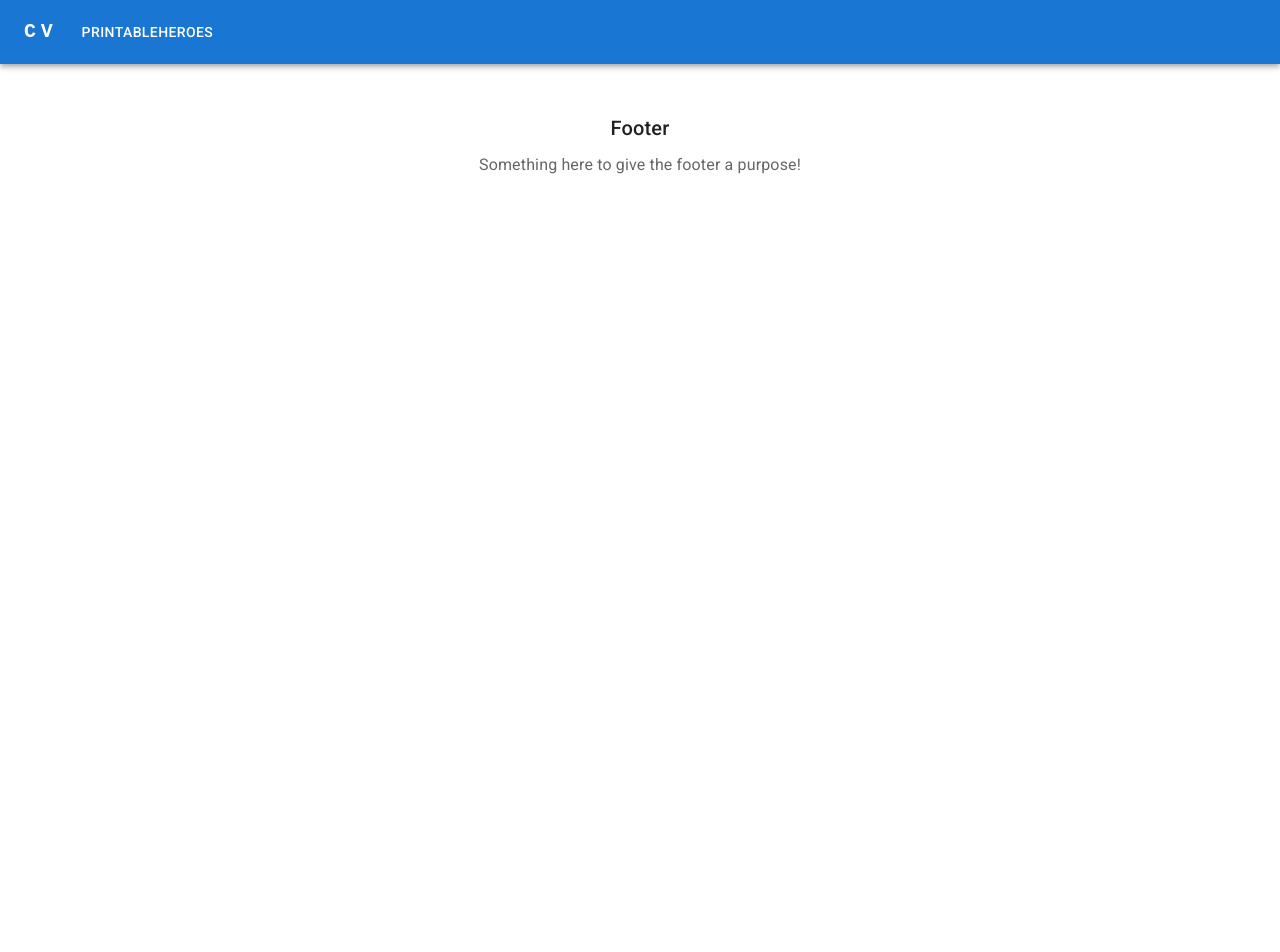
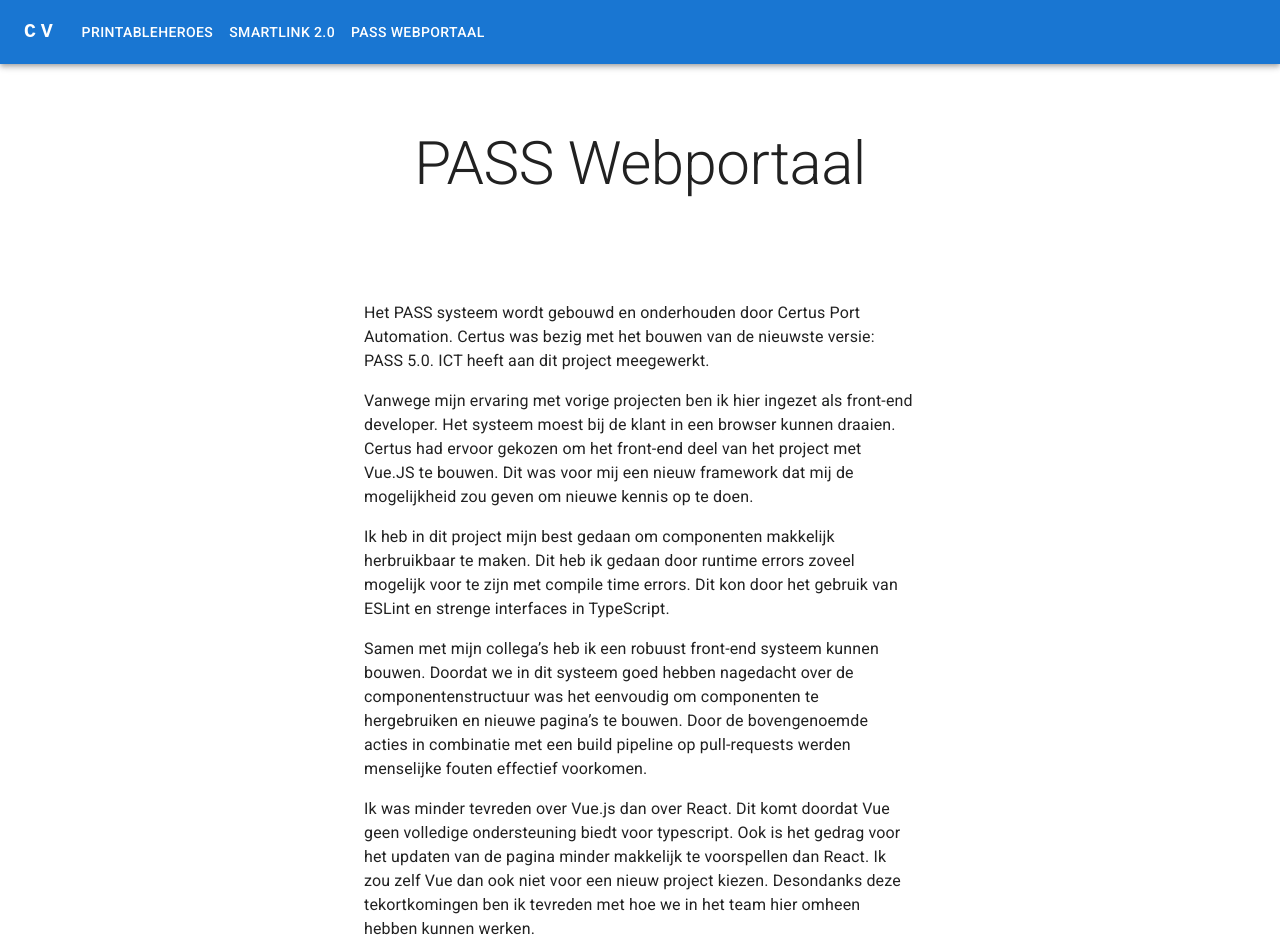
Before and after one commit to Raideron/CV, a Next.js app: page /projects/pass in a window 1280 px wide. Shown: the top 952 px of the page. Before the commit the page ends 800 px from the top, so only its background shows below. Built offline with nearby package versions, Linux system fonts and the light colour scheme.

Commit message:
Add projects

```diff
--- a/constants/projects.tsx
+++ b/constants/projects.tsx
@@ -1,10 +1,18 @@
 import React from "react";
 import PrintableHeroesImg from "../public/PrintableHeroes.jpg";
+import SmartLinkImg from "../public/SmartLink2.png";
+import CertusImg from "../public/certus.jpg";
 import { Project } from "@root/types/project";
 
 export const projects: Project[] = [
 	{
-		displayName: "PrintableHeroes",
+		displayName: (
+			<>
+				Printable
+				<wbr />
+				Heroes
+			</>
+		),
 		name: "printableheroes",
 		image: PrintableHeroesImg,
 		website: "https://printableheroes.com",
@@ -64,4 +72,128 @@ export const projects: Project[] = [
 			</>
 		),
 	},
+	{
+		name: "smartlink",
+		displayName: "SmartLink 2.0",
+		image: SmartLinkImg,
+		shortDescription: (
+			<>
+				<p>
+					Als lid van het front-end team was het mijn taak om te
+					werken aan het portaal dat in React is gemaakt en de
+					bijbehorende API die is gemaakt met .NET Core 2.1. De API
+					werkte samen met een SQL server database en verschillende
+					externe API’s om de benodigde data aan de gebruiker te
+					kunnen tonen.
+				</p>
+			</>
+		),
+		longDescription: (
+			<>
+				<p>
+					Smartlink 2.0 is een project voor Atlas Copco. Atlas Copco
+					is een bedrijf dat luchtcompressoren bouwt. Om deze
+					compressoren te monitoren kunnen klanten van Atlas Copco een
+					web portaal gebruiken dat informatie toont doormiddel van
+					onder andere grafieken en tabellen. Het bestaande portaal,
+					Smartlink 1, was erg langzaam en moest worden vervangen door
+					Smartlink 2.0.
+				</p>
+				<p>
+					Als lid van het front-end team was het mijn taak om te
+					werken aan het portaal dat in React is gemaakt en de
+					bijbehorende API die is gemaakt met .NET Core 2.1. De API
+					werkte samen met een SQL server database en verschillende
+					externe API’s om de benodigde data aan de gebruiker te
+					kunnen tonen.
+				</p>
+				<p>
+					Binnen het project heb ik het meeste gewerkt met React. Ik
+					heb kunnen bijdragen aan het verbeteren van het project door
+					het gebruik van nieuwe JavaScript syntax, zoals bijvoorbeeld
+					async/await. Ik heb gewerkt aan het splitsen van
+					verantwoordelijkheden van stukken code. Door het toevoegen
+					en configureren van ESLint werd de JavaScript code
+					consistenter en was het makkelijker om fouten voor te zijn.
+					Mijn grootste bijdrage ligt in de performance van de React
+					code en het efficiënt toepassen van de response cache.
+				</p>
+				<p>
+					Het resultaat is een portaal dat miljoenen berichten kan
+					tonen op een manier die duidelijker is voor de gebruiker en
+					vele malen sneller dan Smartlink 1. De eerste gebruikers
+					worden op dit moment aangesloten op de nieuwe applicatie.
+				</p>
+				<p>
+					Ik ben erg tevreden met de mogelijkheid die ik heb gehad om
+					nieuwe technieken te leren. Ik heb binnen dit project veel
+					geleerd over het structureren van code in .NET Core. Voor
+					dit project had ik nog niet eerder met React gewerkt. Ik heb
+					hier veel over geleerd en zou hier ook zeker vaker mee
+					willen werken. In toekomstige React projecten zou ik echter
+					wel met Typescript/React willen werken in plaats van
+					JavaScript/React.
+				</p>
+			</>
+		),
+	},
+	{
+		name: "pass",
+		displayName: "PASS Webportaal",
+		image: CertusImg,
+		shortDescription: (
+			<>
+				<p>
+					PASS is een systeem dat wordt gebruikt op container
+					terminals. Hierop wordt informatie getoond over treinen en
+					vrachtwagens. Ik heb een front-end gebouwd dat deze
+					informatie in real time kan weergeven. Dit systeem is
+					gebouwd met Vue.js, Nuxt.js, TypeScript en SignalR.
+				</p>
+			</>
+		),
+		longDescription: (
+			<>
+				<p>
+					Het PASS systeem wordt gebouwd en onderhouden door Certus
+					Port Automation. Certus was bezig met het bouwen van de
+					nieuwste versie: PASS 5.0. ICT heeft aan dit project
+					meegewerkt.
+				</p>
+				<p>
+					Vanwege mijn ervaring met vorige projecten ben ik hier
+					ingezet als front-end developer. Het systeem moest bij de
+					klant in een browser kunnen draaien. Certus had ervoor
+					gekozen om het front-end deel van het project met Vue.JS te
+					bouwen. Dit was voor mij een nieuw framework dat mij de
+					mogelijkheid zou geven om nieuwe kennis op te doen.
+				</p>
+				<p>
+					Ik heb in dit project mijn best gedaan om componenten
+					makkelijk herbruikbaar te maken. Dit heb ik gedaan door
+					runtime errors zoveel mogelijk voor te zijn met compile time
+					errors. Dit kon door het gebruik van ESLint en strenge
+					interfaces in TypeScript.
+				</p>
+				<p>
+					Samen met mijn collega’s heb ik een robuust front-end
+					systeem kunnen bouwen. Doordat we in dit systeem goed hebben
+					nagedacht over de componentenstructuur was het eenvoudig om
+					componenten te hergebruiken en nieuwe pagina’s te bouwen.
+					Door de bovengenoemde acties in combinatie met een build
+					pipeline op pull-requests werden menselijke fouten effectief
+					voorkomen.{" "}
+				</p>
+				<p>
+					Ik was minder tevreden over Vue.js dan over React. Dit komt
+					doordat Vue geen volledige ondersteuning biedt voor
+					typescript. Ook is het gedrag voor het updaten van de pagina
+					minder makkelijk te voorspellen dan React. Ik zou zelf Vue
+					dan ook niet voor een nieuw project kiezen. Desondanks deze
+					tekortkomingen ben ik tevreden met hoe we in het team hier
+					omheen hebben kunnen werken.
+				</p>
+			</>
+		),
+	},
 ];
--- a/pages/index.tsx
+++ b/pages/index.tsx
@@ -54,7 +54,7 @@ export const AlbumPage: NextPage = () => (
 		<Container sx={{ py: 8 }} maxWidth="md">
 			<Grid container spacing={4}>
 				{projects.map((project) => (
-					<Grid item key={project.displayName} xs={12} sm={6} md={4}>
+					<Grid item key={project.name} xs={12} sm={6} md={4}>
 						<CvCard project={project} />
 					</Grid>
 				))}
--- a/pages/projects/[projectName].tsx
+++ b/pages/projects/[projectName].tsx
@@ -45,7 +45,7 @@ const ProjectPage: NextPage = () => {
 								href={project.website}
 								target="_blank"
 							>
-								View website
+								Website
 							</Button>
 						</Stack>
 					)}
--- a/types/project.ts
+++ b/types/project.ts
@@ -2,7 +2,7 @@ import React from "react";
 import { StaticImageData } from "next/image";
 
 export interface Project {
-	displayName: string;
+	displayName: React.ReactNode;
 	name: string;
 	shortDescription: React.ReactNode;
 	longDescription: React.ReactNode;
```
Also changed, not shown: components/cvCard.tsx (+7 -1 lines), public/SmartLink2.png (added), public/certus.jpg (added).
